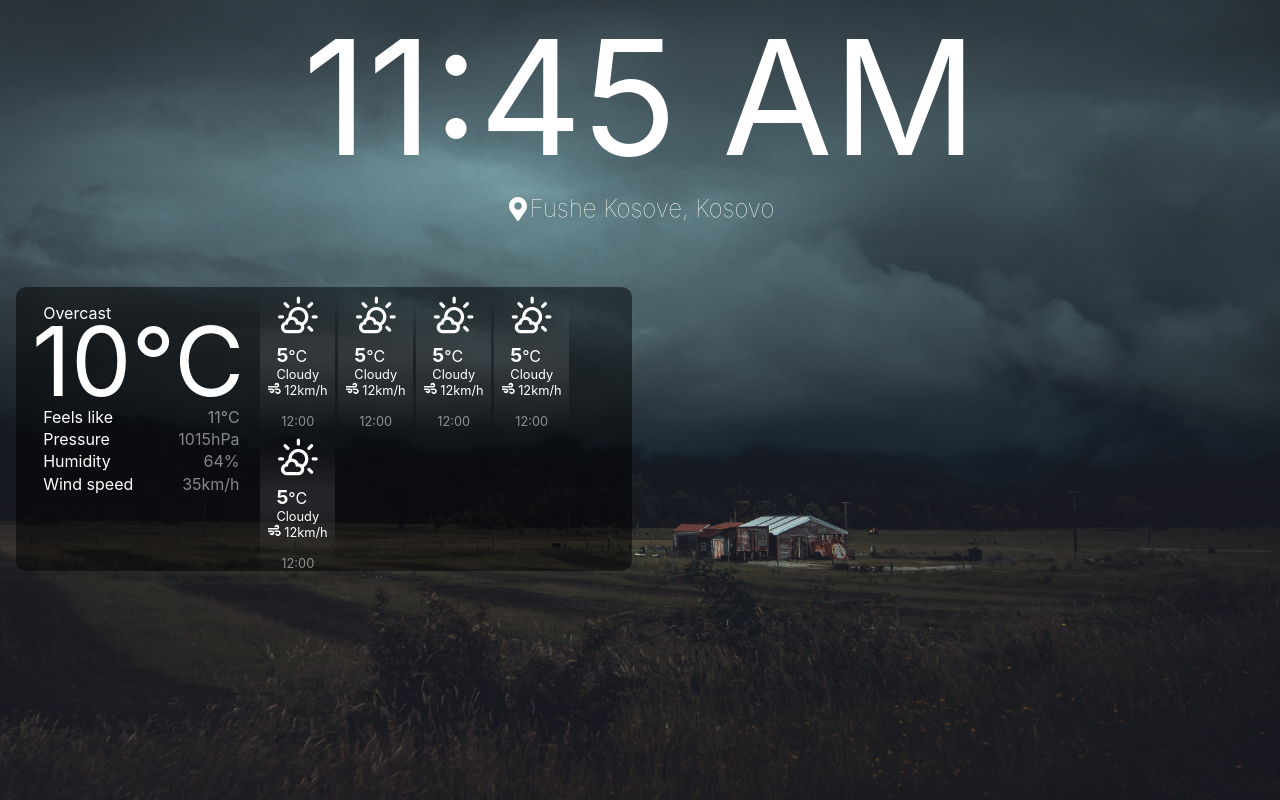
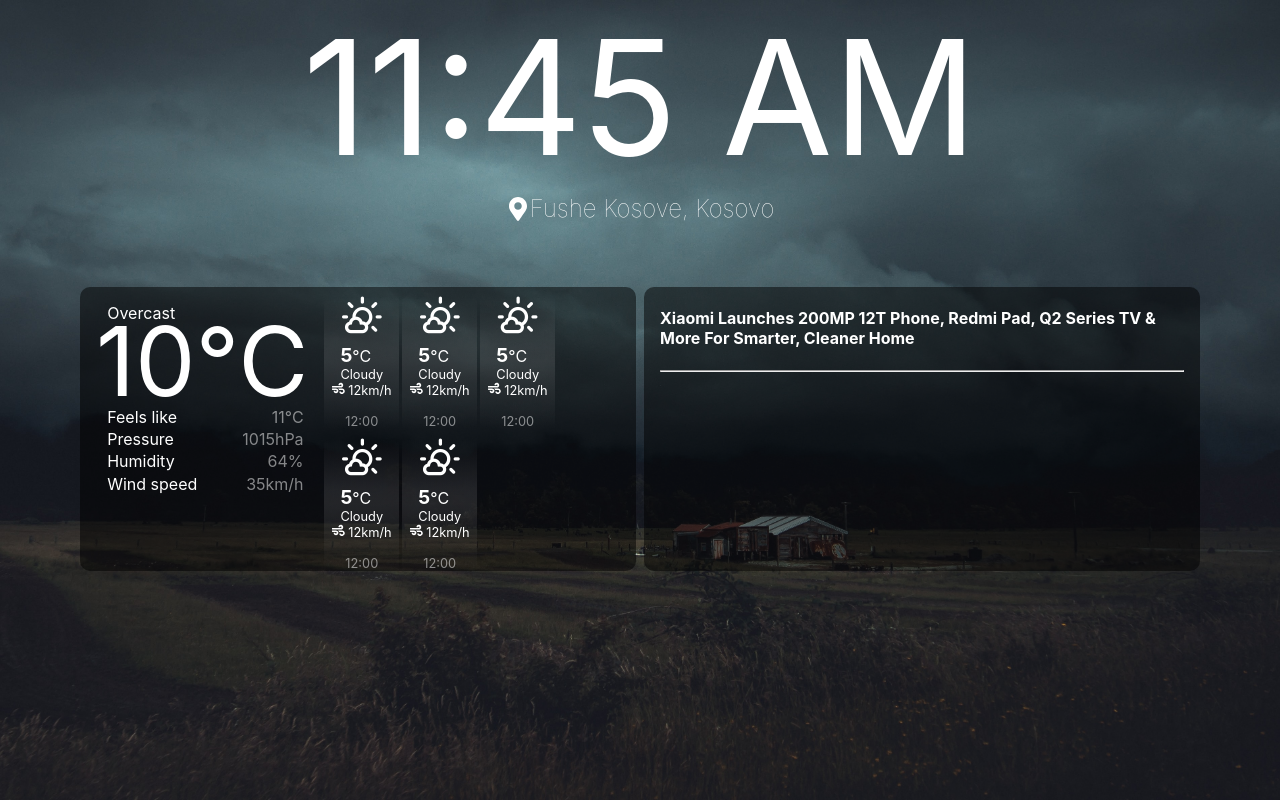
Before and after one commit to downred/Today-browser-dashboard, a React (Create React App) app: page / in a window 1280 px wide. Built offline with nearby package versions, Linux system fonts and the light colour scheme.

Commit message:
added news container

```diff
--- a/src/App.css
+++ b/src/App.css
@@ -38,8 +38,9 @@ span {
 
 .pg-bottom {
   min-height: 15rem;
-  margin: 1rem;
-  column-gap: 1rem;
+  margin: 1rem 5rem;
+  column-gap: .5rem;
+  row-gap: 1rem;
   display: grid;
   justify-content: grid;
   grid-template-columns: repeat(auto-fit, minmax(400px, 1fr));
--- a/src/App.js
+++ b/src/App.js
@@ -2,6 +2,7 @@ import "./App.css";
 import Time from "./components/time";
 import { FaMapMarkerAlt } from "react-icons/fa";
 import CurrentWeather from "./components/current-weather";
+import NewsBox from "./components/news-component/news-box";
 
 function App() {
   return (
@@ -15,9 +16,7 @@ function App() {
       </div>
       <div className="pg-bottom">
         <CurrentWeather />
-        <div className="test">
-          <p></p>
-        </div>
+        <NewsBox/>
       </div>
     </div>
   );
--- a/src/components/modules/current-weather.css
+++ b/src/components/modules/current-weather.css
@@ -1,8 +1,8 @@
 .box {
   min-height: 7rem;
   display: flex;
+  height: 100%;
   width: fit-content;
-  height: 100%;
   background-color: rgba(0, 0, 0, 0.5);
   border-radius: 10px;
 }
--- /dev/null
+++ b/src/components/modules/news-box.css
@@ -0,0 +1,11 @@
+.news-box {
+  padding: 0 1rem;
+  margin: 0;
+  justify-self: start;
+  box-sizing: border-box;
+  /* width: auto; */
+}
+
+/* .article {
+  width: 80%;
+} */
--- /dev/null
+++ b/src/components/news-component/article.jsx
@@ -0,0 +1,15 @@
+import "../modules/news-box.css";
+
+const Article = () => {
+  return (
+    <div className="article">
+      <h4 className="title">
+        Xiaomi Launches 200MP 12T Phone, Redmi Pad, Q2 Series TV & More For
+        Smarter, Cleaner Home
+      </h4>
+      <hr />
+    </div>
+  );
+};
+
+export default Article;
--- /dev/null
+++ b/src/components/news-component/news-box.jsx
@@ -0,0 +1,13 @@
+import "../modules/current-weather.css";
+import Article from "./article";
+import "../modules/news-box.css"
+
+const NewsBox = () => {
+  return (
+    <div className="box news-box">
+      <Article />
+    </div>
+  );
+};
+
+export default NewsBox;
```
